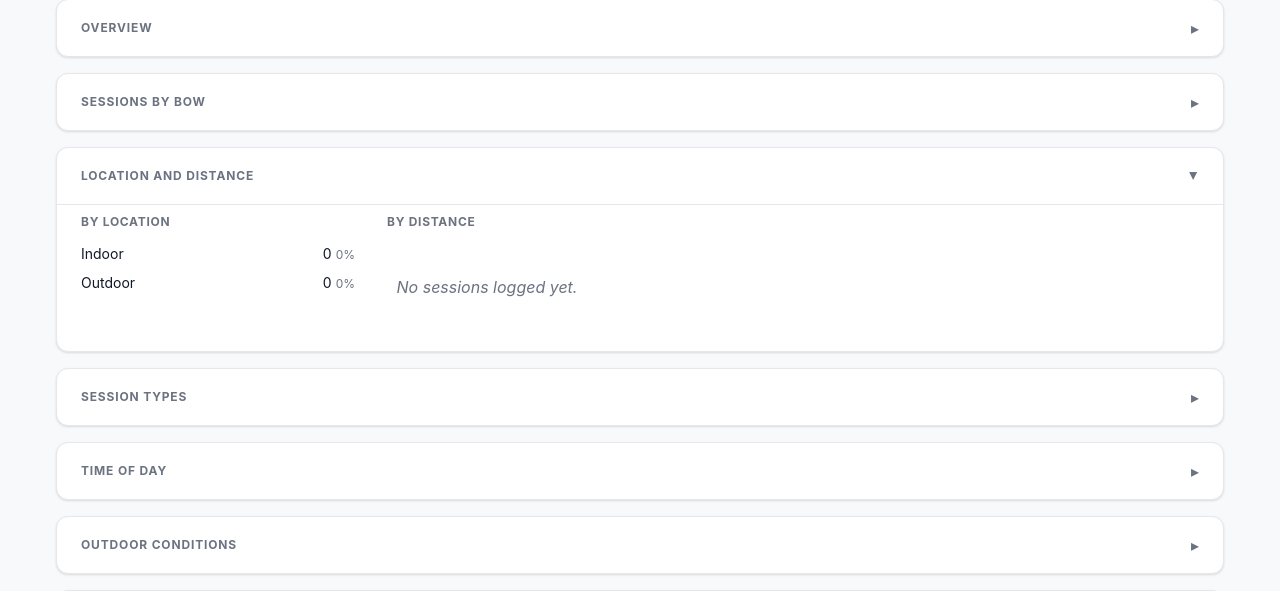
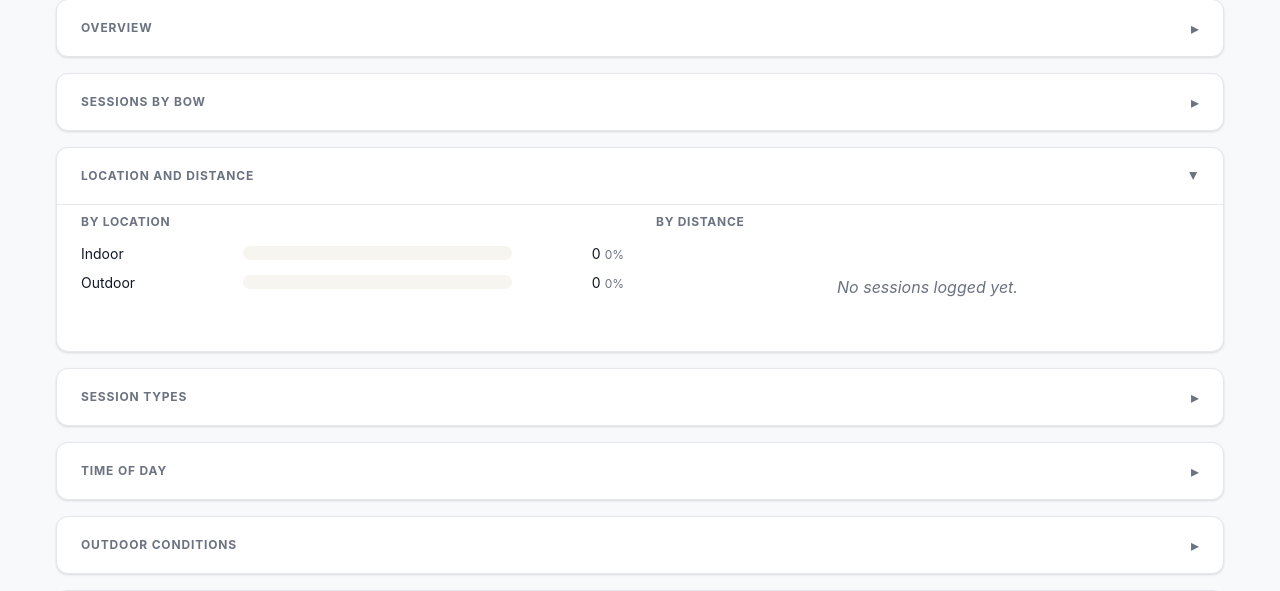
Before and after one commit to mjkork/my-repo-name, a Django app: page /mystatistics/ in a window 1280 px wide, after a click that opens the changed part. Shown: the part 222-813 px from the top of the page. Run offline with Django 5.2, Linux system fonts and the light colour scheme; data that the repository does not hold is empty.

Commit message:
statistics: split conditions into three cards, fix bar-row layout

```diff
--- a/static/css/main.css
+++ b/static/css/main.css
@@ -869,16 +869,29 @@ details[open] .settings-card-chevron {
     color: var(--color-text-muted);
 }
 
-/* Two-column layout for location + distance tables side by side */
+/* Two-column layout for groups placed side by side (e.g. location + distance).
+ * Explicit equal-width columns, not flex shrink-to-fit: a shrink-to-fit
+ * column's width is its content's intrinsic size, which for a .bar-row grid
+ * ignores the flexible track entirely (a flexible/fr track only receives
+ * space once the container has a DEFINITE width to distribute into) — so a
+ * content-sized column collapses the bar's track to zero. Explicit `1fr 1fr`
+ * columns always have a definite width, so the track inside always gets its
+ * real share. See PROJECT_NOTES.md "Bar-row component". */
 .stats-section-body--columns {
-    display: flex;
+    display: grid;
+    grid-template-columns: 1fr 1fr;
     gap: var(--sp-8);
-    flex-wrap: wrap;
-    align-items: flex-start;
+    align-items: start;
+}
+
+@media (max-width: 600px) {
+    .stats-section-body--columns {
+        grid-template-columns: 1fr;
+    }
 }
 
 .stats-subsection {
-    min-width: 200px;
+    min-width: 0;
 }
 
 .stats-subsection-heading {
@@ -945,7 +958,7 @@ details[open] .settings-card-chevron {
 
 .bar-row {
     display: grid;
-    grid-template-columns: 150px 1fr 100px;
+    grid-template-columns: 150px minmax(80px, 1fr) 100px;
     align-items: center;
     gap: var(--sp-3);
     font-size: var(--text-sm);
```
Also changed, not shown: PROJECT_NOTES.md (+3 -1 lines).
